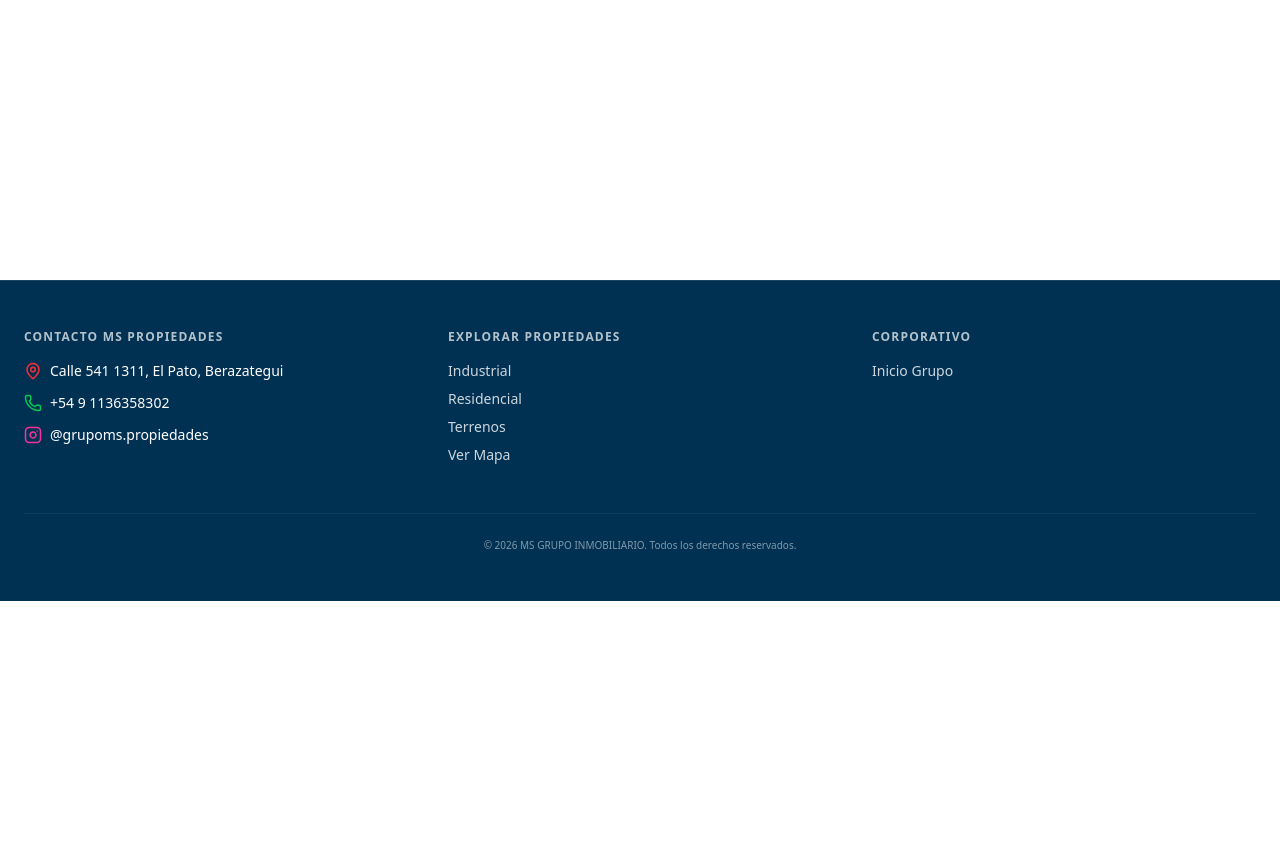
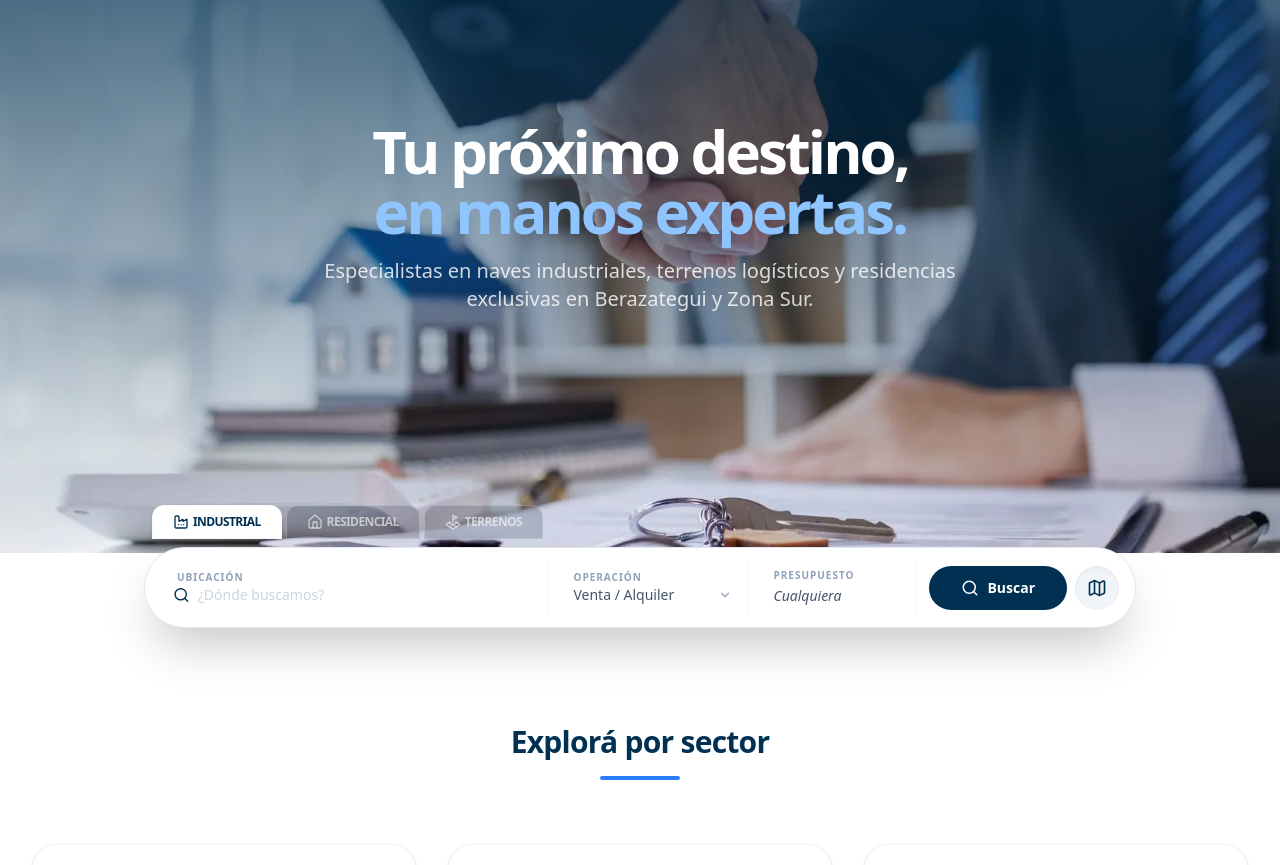
Before and after one commit to Daniela-N-Romero/ms-frontend-new, a Next.js app: page /inmobiliaria in a window 1280 px wide. Shown: the part 199-1064 px from the top of the page. Before the commit the page ends 800 px from the top, so only its background shows below. Built offline with nearby package versions, Linux system fonts and the light colour scheme.

Commit message:
Created Inmo Home. Next: Create conection to api

```diff
--- a/src/app/inmobiliaria/page.tsx
+++ b/src/app/inmobiliaria/page.tsx
@@ -1,5 +1,71 @@
-export default function LandingPage() {
+import Image from 'next/image';
+import PropertySearch from '@/components/inmobiliaria/PropertySearch';
+import { Factory, Home, LandPlot } from 'lucide-react';
+import { CategoryCard } from '@/components/ui/CategoryCard';
+import { ShortcutsInmo } from '@/components/inmobiliaria/ShortcutsInmo';
+import { PropertyCard } from '@/components/inmobiliaria/PropertyCard';
+
+export default function InmobiliariaPage() {
   return (
-    <h1>Hola Inmobiliaria</h1>
-  )
+    <main className="min-h-screen bg-white">
+
+      {/* --- SECCIÓN HERO --- */}
+      <section className="relative h-[70vh] md:h-[80vh] w-full flex items-center justify-center">
+        {/* Imagen de Fondo con Overlay */}
+        <div className="absolute inset-0 z-0">
+          <Image
+            src="/images/bg-inmobiliaria.webp" // Asegurate de que esta ruta exista
+            alt="MS Propiedades Hero"
+            fill
+            className="object-cover"
+            priority
+          />
+          <div className="absolute inset-0 bg-gradient-to-b from-[#003153]/80 via-[#003153]/40 to-transparent" />
+        </div>
+
+        {/* Contenido del Hero */}
+        <div className="relative z-10 text-center px-4 max-w-4xl">
+          <h1 className="text-4xl md:text-6xl font-bold text-white tracking-tighter mb-4 animate-fade-in">
+            Tu próximo destino, <br className="hidden md:block" />
+            <span className="text-blue-300">en manos expertas.</span>
+          </h1>
+          <p className="text-lg md:text-xl text-white/80 font-light max-w-2xl mx-auto mb-8">
+            Especialistas en naves industriales, terrenos logísticos y residencias exclusivas en Berazategui y Zona Sur.
+          </p>
+        </div>
+      </section>
+
+      {/* --- EL BUSCADOR (Posicionado con margen negativo) --- */}
+      <section className="relative z-30 -mt-16 md:-mt-12">
+        <PropertySearch />
+      </section>
+
+      {/* --- SECCIÓN DE ACCESOS RÁPIDOS / CATEGORÍAS --- */}
+      <ShortcutsInmo />
+
+      {/* --- PROPIEDADES DESTACADAS (Placeholder) --- */}
+      <section className="bg-slate-50 py-24">
+        <div className="max-w-7xl mx-auto px-8">
+          <div className="flex justify-between items-end mb-12">
+            <div>
+              <h2 className="text-3xl font-bold text-[#003153]">Propiedades Destacadas</h2>
+              <p className="text-slate-500 mt-2">Nuestra selección exclusiva de la semana.</p>
+            </div>
+            <button className="text-[#003153] font-bold border-b-2 border-[#003153] hover:text-blue-600 hover:border-blue-600 transition-all">
+              Ver todas
+            </button>
+          </div>
+
+          {/* Aquí iría tu componente de PropertyCard mapeando los datos de tu Backend */}
+          <div className="grid grid-cols-1 md:grid-cols-2 lg:grid-cols-4 gap-6">
+            <PropertyCard />
+            <PropertyCard />
+            <PropertyCard />
+            <PropertyCard />
+          </div>
+
+        </div>
+      </section>
+    </main>
+  );
 }
--- /dev/null
+++ b/src/components/inmobiliaria/PropertyCard.tsx
@@ -0,0 +1,7 @@
+export function PropertyCard() {
+  return (
+      <div className="h-80 bg-slate-200 animate-pulse rounded-2xl flex items-center justify-center text-slate-400">
+        Próximamente datos del Backend...
+      </div>
+  );
+}
--- /dev/null
+++ b/src/components/inmobiliaria/PropertySearch.tsx
@@ -0,0 +1,79 @@
+'use client';
+import { useState } from 'react';
+import { Search, Map, Factory, Home, LandPlot, ChevronDown } from 'lucide-react';
+import { TabButton } from '../ui/TabButton';
+
+type SearchCategory = 'industrial' | 'residencial' | 'terrenos';
+
+export default function PropertySearch() {
+  const [category, setCategory] = useState<SearchCategory>('industrial');
+
+  return (
+    <div className="w-full max-w-5xl mx-auto px-4 -mt-12 relative z-20">
+      {/* 1. TABS DE CATEGORÍA */}
+      <div className="flex gap-1 mb-2 ml-2">
+        <TabButton
+          active={category === 'industrial'}
+          onClick={() => setCategory('industrial')}
+          icon={<Factory size={16} />}
+          label="Industrial"
+        />
+        <TabButton
+          active={category === 'residencial'}
+          onClick={() => setCategory('residencial')}
+          icon={<Home size={16} />}
+          label="Residencial"
+        />
+        <TabButton
+          active={category === 'terrenos'}
+          onClick={() => setCategory('terrenos')}
+          icon={<LandPlot size={16} />}
+          label="Terrenos"
+        />
+      </div>
+
+      {/* 2. CUERPO DEL BUSCADOR */}
+      <div className="bg-white rounded-2xl md:rounded-full shadow-2xl p-2 md:p-3 flex flex-col md:flex-row items-center gap-2 border border-slate-200">
+
+        {/* Ubicación / Palabra clave */}
+        <div className="w-full md:flex-1 px-4 py-2 border-b md:border-b-0 md:border-r border-slate-100">
+          <label className="block text-[10px] uppercase tracking-widest text-slate-400 font-bold ml-1">Ubicación</label>
+          <div className="flex items-center gap-2">
+            <Search size={18} className="text-[#003153]" />
+            <input
+              type="text"
+              placeholder="¿Dónde buscamos?"
+              className="w-full bg-transparent outline-none text-slate-700 placeholder:text-slate-300 text-sm"
+            />
+          </div>
+        </div>
+
+        {/* Tipo de Operación */}
+        <div className="w-full md:w-48 px-4 py-2 border-b md:border-b-0 md:border-r border-slate-100 group cursor-pointer">
+          <label className="block text-[10px] uppercase tracking-widest text-slate-400 font-bold">Operación</label>
+          <div className="flex justify-between items-center">
+            <span className="text-sm text-slate-600">Venta / Alquiler</span>
+            <ChevronDown size={14} className="text-slate-400" />
+          </div>
+        </div>
+
+        {/* Filtros extra (Mobile: se puede ocultar o simplificar) */}
+        <div className="hidden lg:block w-40 px-4 py-2 border-r border-slate-100">
+          <label className="block text-[10px] uppercase tracking-widest text-slate-400 font-bold">Presupuesto</label>
+          <span className="text-sm text-slate-600 italic">Cualquiera</span>
+        </div>
+
+        {/* BOTONES DE ACCIÓN */}
+        <div className="w-full md:w-auto flex gap-2 p-1">
+          <button className="flex-1 md:flex-none bg-[#003153] text-white px-8 py-3 rounded-xl md:rounded-full font-bold text-sm hover:bg-blue-900 transition-all flex items-center justify-center gap-2">
+            <Search size={18} />
+            Buscar
+          </button>
+          <button className="bg-slate-100 text-[#003153] p-3 rounded-xl md:rounded-full hover:bg-slate-200 transition-all shadow-inner" title="Ver en mapa">
+            <Map size={20} />
+          </button>
+        </div>
+      </div>
+    </div>
+  );
+}
--- /dev/null
+++ b/src/components/inmobiliaria/ShortcutsInmo.tsx
@@ -0,0 +1,34 @@
+import { Factory, Home, LandPlot } from "lucide-react";
+import { CategoryCard } from "../ui/CategoryCard";
+
+ export function ShortcutsInmo() {
+return (
+ <section className="max-w-7xl mx-auto px-8 py-24">
+        <div className="text-center mb-16">
+          <h2 className="text-3xl font-bold text-[#003153] tracking-tight">Explorá por sector</h2>
+          <div className="h-1 w-20 bg-blue-500 mx-auto mt-4 rounded-full" />
+        </div>
+
+        <div className="grid grid-cols-1 md:grid-cols-3 gap-8">
+          <CategoryCard
+            icon={<Factory size={40} />}
+            title="Sector Industrial"
+            desc="Galpones, depósitos y parques industriales estratégicos."
+            link="/inmobiliaria/industrial"
+          />
+          <CategoryCard
+            icon={<Home size={40} />}
+            title="Residencial"
+            desc="Casas y departamentos en las mejores zonas de El Pato y alrededores."
+            link="/inmobiliaria/residencial"
+          />
+          <CategoryCard
+            icon={<LandPlot size={40} />}
+            title="Terrenos y Lotes"
+            desc="Oportunidades de inversión en tierra para desarrollo o vivienda."
+            link="/inmobiliaria/terrenos"
+          />
+        </div>
+      </section>
+);
+}
--- /dev/null
+++ b/src/components/ui/CategoryCard.tsx
@@ -0,0 +1,12 @@
+
+export function CategoryCard({ icon, title, desc, link }: { icon: any, title: string, desc: string, link: string }) {
+  return (
+    <a href={link} className="group p-8 border border-slate-100 rounded-3xl bg-white shadow-sm hover:shadow-xl hover:-translate-y-2 transition-all duration-300">
+      <div className="text-[#003153] group-hover:text-blue-500 transition-colors mb-4">
+        {icon}
+      </div>
+      <h3 className="text-xl font-bold text-[#003153] mb-2">{title}</h3>
+      <p className="text-slate-500 text-sm leading-relaxed">{desc}</p>
+    </a>
+  );
+}
--- /dev/null
+++ b/src/components/ui/TabButton.tsx
@@ -0,0 +1,13 @@
+// Sub-componente para los botones de las pestañas
+export function TabButton({ active, onClick, icon, label }: { active: boolean, onClick: () => void, icon: any, label: string }) {
+  return (
+    <button
+      onClick={onClick}
+      className={`flex items-center gap-1 px-5 py-2 rounded-t-xl text-xs font-bold uppercase tracking-tighter transition-all border border-slate-200/30
+      ${active ? 'bg-white text-[#003153] shadow-sm' : 'bg-slate-800/20 text-white/60 hover:text-white'}`}
+    >
+      {icon}
+      {label}
+    </button>
+  );
+}
```
